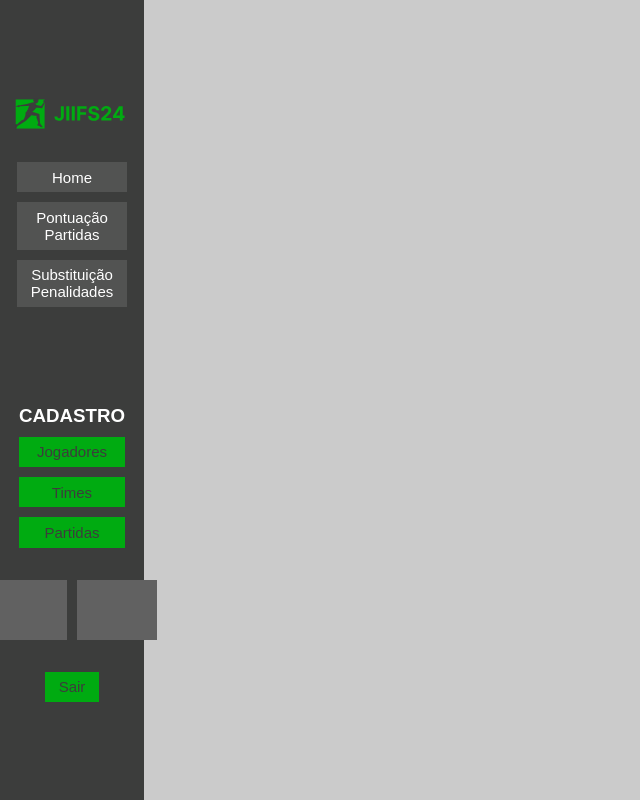
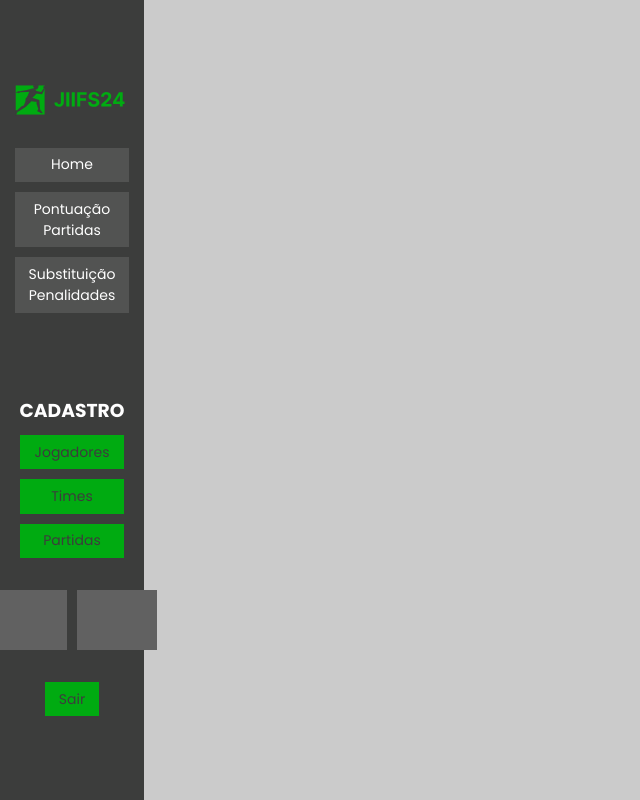
Before and after one commit to Morea-IFS/jiifs-interclass-2024, a Django app: page /cadastrojogadores/ in a window 1280 px wide. Shown: the whole page, without its empty margins (0-640 px from the left). Run offline with Django 5.2, Linux system fonts and the light colour scheme; grey boxes are pictures that could not be loaded.

Commit message:
✨ New font added and size changes

```diff
--- a/static/css/layout.css
+++ b/static/css/layout.css
@@ -1,16 +1,17 @@
 @charset "UTF-8";
+@import url('https://fonts.googleapis.com/css2?family=Poppins:ital,wght@0,100;0,200;0,300;0,400;0,500;0,600;0,700;0,800;0,900;1,100;1,200;1,300;1,400;1,500;1,600;1,700;1,800;1,900&display=swap');
 
 * {
     margin: 0;
     padding: 0;
     box-sizing: border-box;
-    font-family: Arial, Helvetica, sans-serif;
+    font-family: 'Poppins', Arial, Helvetica, sans-serif;
 }
 
 a {
     text-decoration: none;
     color: white;
-    font-size: 15px;
+    font-size: 14px;
 }
 
 .all {
@@ -27,7 +28,8 @@ a {
     width: 9em;
 }
 
-.side-bar-bottom, .side-bar-top {
+.side-bar-bottom,
+.side-bar-top {
     display: flex;
     align-items: center;
     flex-direction: column;
@@ -50,7 +52,7 @@ a {
     padding: 0.5em 1em;
 }
 
-.side-bar-register{
+.side-bar-register {
     display: flex;
     flex-direction: column;
     gap: 10px;
@@ -85,5 +87,4 @@ a {
     display: flex;
     width: calc(100vw - 9em);
     background-color: #CBCBCB;
-
 }
```
